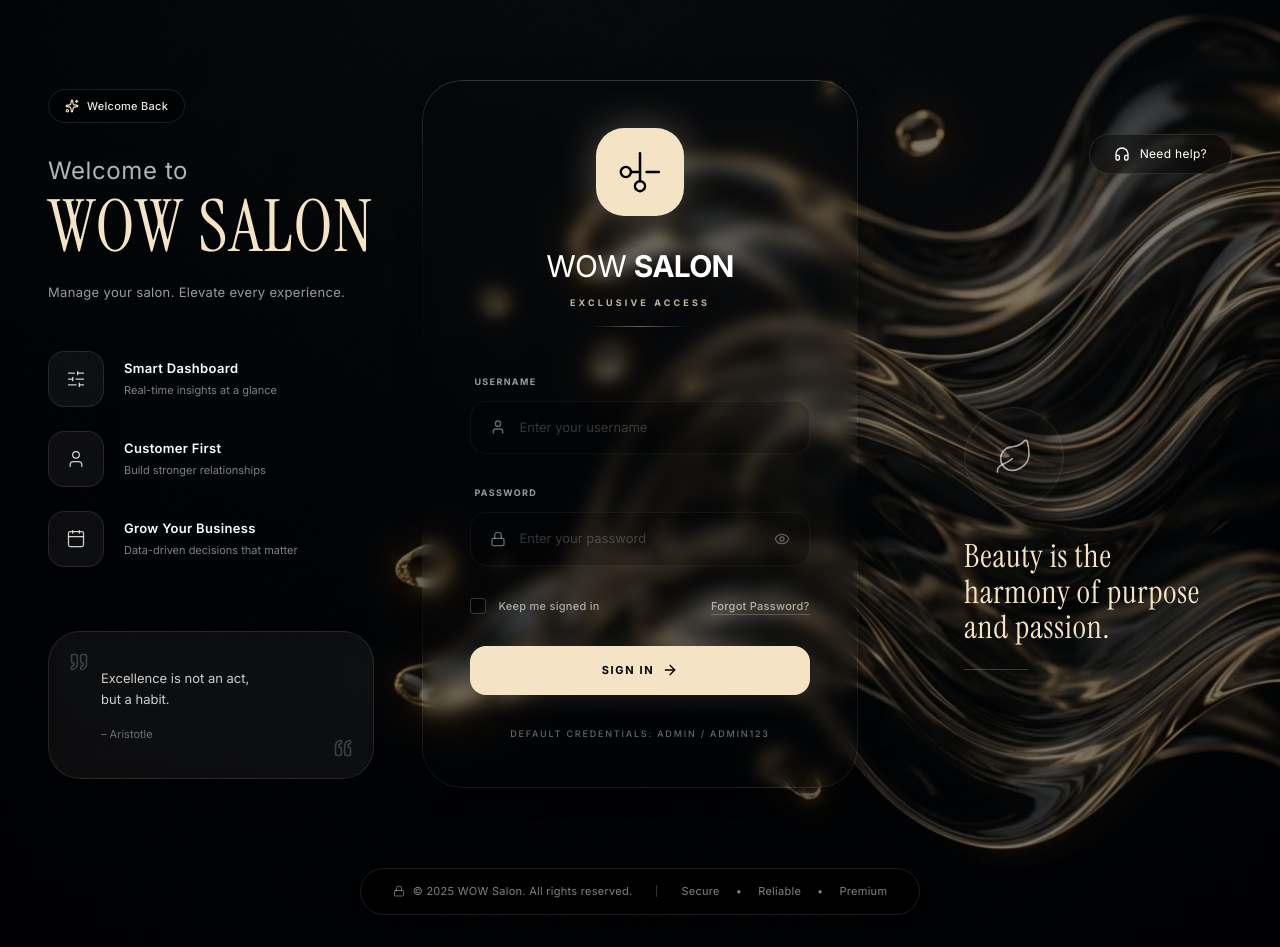
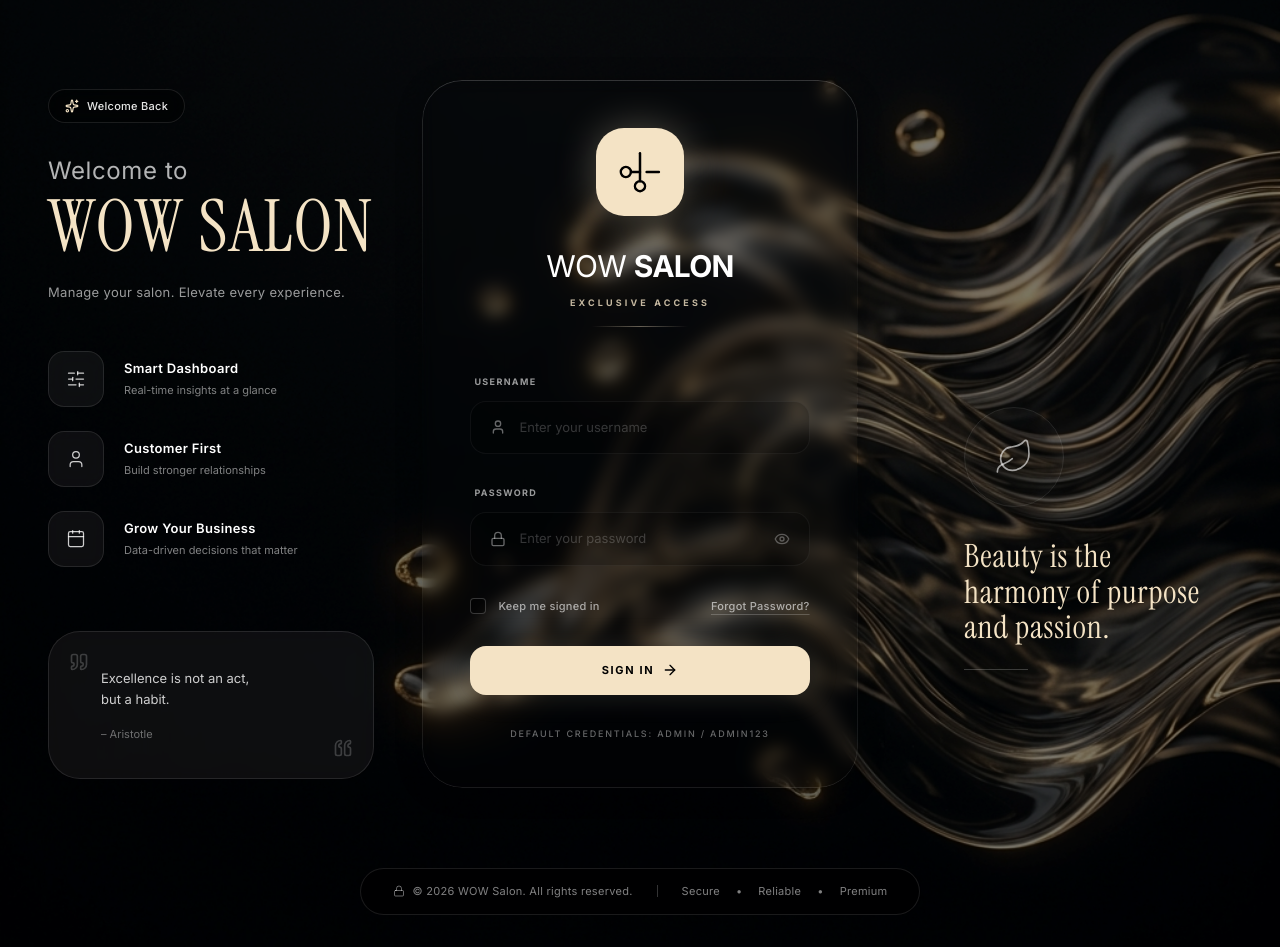
Before and after one commit to duokarma/WOW-Salon-Admin, a React (Vite) app: page /login in a window 1280 px wide. Built offline with nearby package versions, Linux system fonts and the light colour scheme; no server answers.

Commit message:
Remove Need Help button and update copyright to 2026

```diff
--- a/src/pages/Login.tsx
+++ b/src/pages/Login.tsx
@@ -224,13 +224,8 @@ export default function Login() {
           initial={{ opacity: 0, x: 30 }}
           animate={{ opacity: 1, x: 0 }}
           transition={{ duration: 0.8, ease: "easeOut", delay: 0.4 }}
-          className="hidden lg:flex w-[30%] flex-col items-end justify-between h-[600px]"
+          className="hidden lg:flex w-[30%] flex-col items-end justify-end h-[600px]"
         >
-          <button className="inline-flex items-center gap-2.5 px-6 py-2.5 rounded-full border border-white/10 bg-black/40 hover:bg-white/10 transition-colors backdrop-blur-md">
-            <Headphones className="w-4 h-4 text-white" />
-            <span className="text-[12px] text-white tracking-wide">Need help?</span>
-          </button>
-
           <div className="mt-auto mb-16 max-w-[280px] text-left flex flex-col items-start mr-8">
             <div className="w-[100px] h-[100px] rounded-full border border-white/10 flex items-center justify-center mb-8 relative">
               {/* Subtle inner glow for the circle */}
@@ -257,7 +252,7 @@ export default function Login() {
         <div className="inline-flex items-center gap-6 px-8 py-3.5 rounded-full border border-white/10 bg-black/40 backdrop-blur-md text-[11px] text-white/50 tracking-wide">
           <span className="flex items-center gap-2">
             <Lock className="w-3 h-3 text-white/40" />
-            © 2025 WOW Salon. All rights reserved.
+            © 2026 WOW Salon. All rights reserved.
           </span>
           <span className="w-px h-3 bg-white/20"></span>
           <span className="flex gap-4">
```
